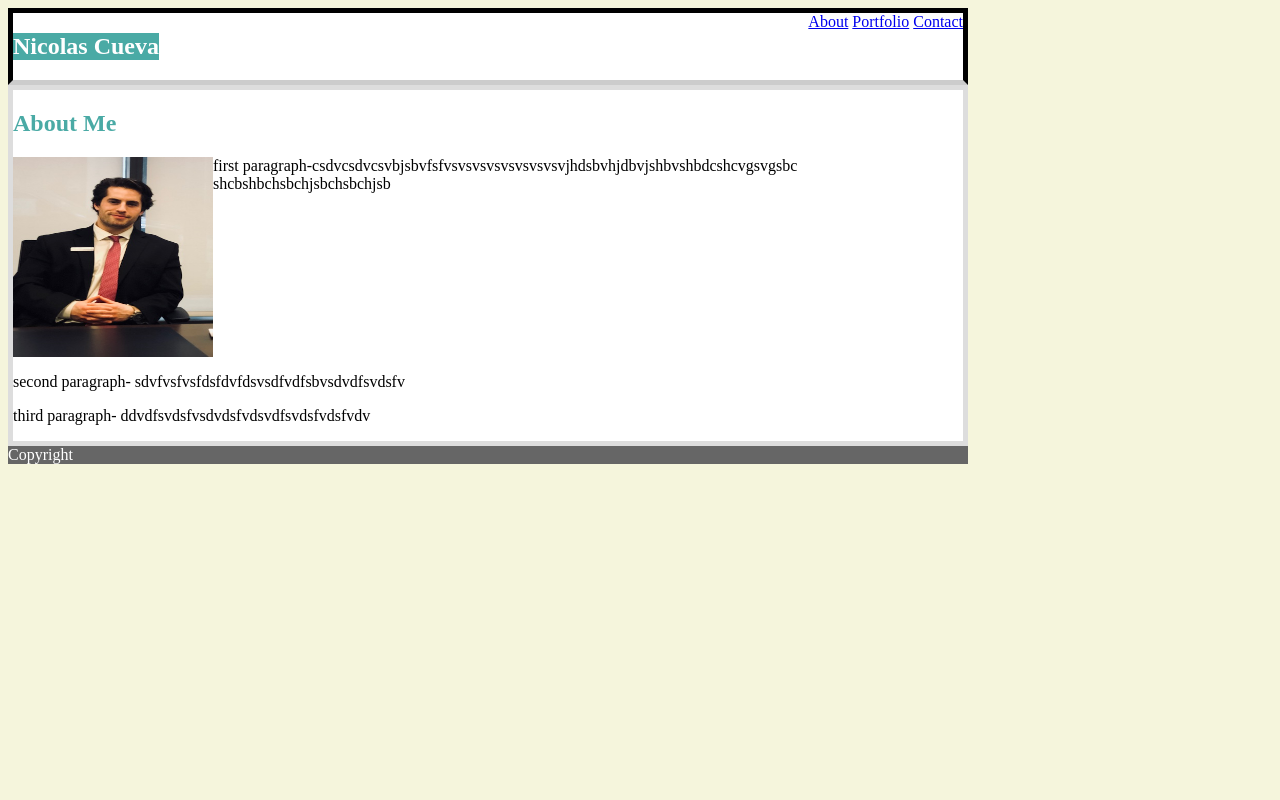
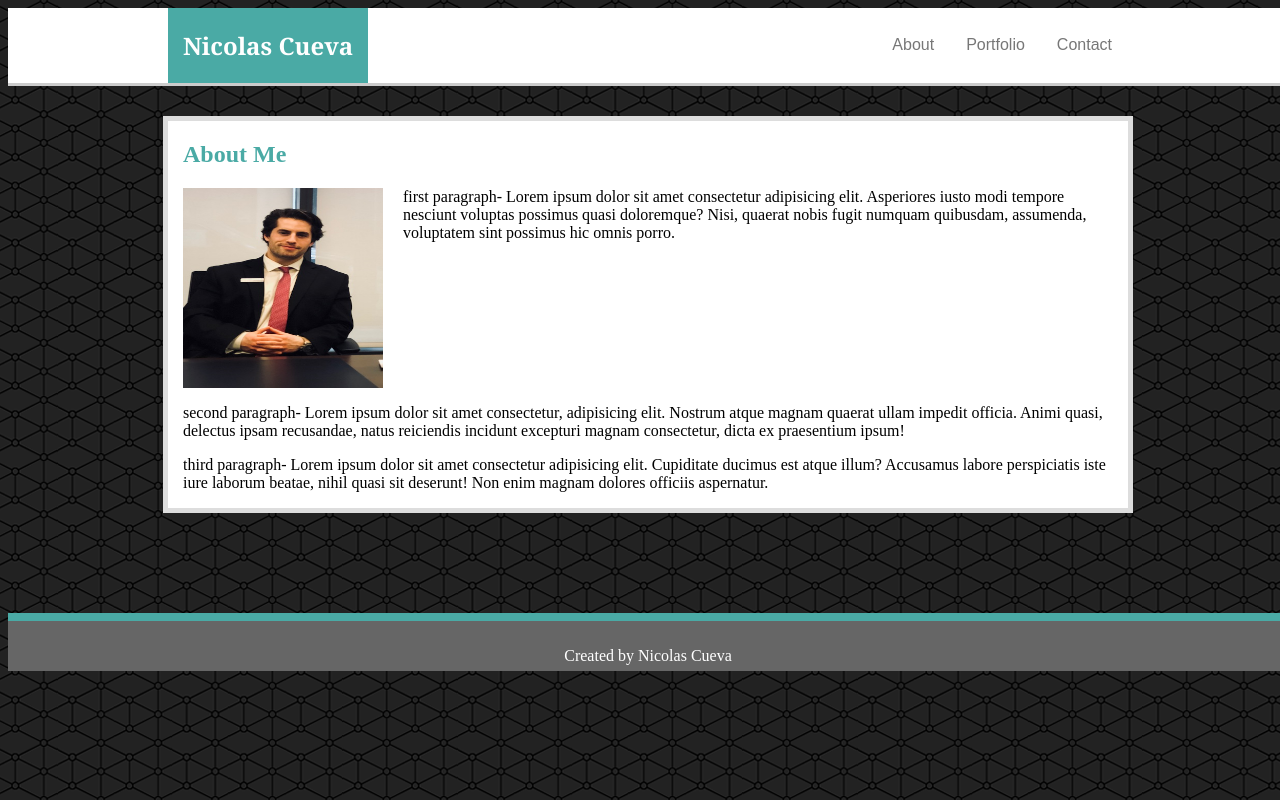
Before and after one commit to nicolascueva/Basic-Portfolio, a plain HTML site: page index.html in a window 1280 px wide. Drawn offline with Linux system fonts and the light colour scheme.

Commit message:
CSS Header/Footer Complete

```diff
--- a/assets/css/style.css
+++ b/assets/css/style.css
@@ -1,37 +1,94 @@
 
-.background {background-image: url("connectwork.png");}
-.background{background-color: beige;}
-.pagewidth {width: 960px}
+.background {
+    background-image: url(../images/connectwork/connectwork.png);
+}
 
-.header {background-color:#ffffff;
-}
-.alignleft{
-    float: left;
+.pagewidth {
+    width: 100%;
 
 }
 
-.alignright{
-    float: right;
+.contentwidth{
+width: 960px;
+margin-left: auto;
+margin-right: auto;
+}
 
+.header {
+    background-color:#ffffff;
+    margin-bottom: 30px;
+    border-bottom:#cccccc solid 3px;
+}
+
+.namebox {
+    float: left;
+    width: 200px;
+    height: 75px;
+    background-color: #4aaaa5;
+    font-family: Georgia, 'Times New Roman', Times, serif;
+    color: white;
+    font-size: 24px;
+    text-align: center;
+    vertical-align: middle;
+    line-height: 75px;
+    font-weight: bold;
+}
+
+ul {
+        list-style-type: none;
+        margin: 0;
+        padding: 0;
+        overflow: hidden;
+        background-color: #ffffff;
+        vertical-align: middle;
+        line-height: 30px;
+}
+
+li {
+        float: right;
+}
+
+li a {
+    display: block;
+    color: #777777;
+    text-align: center;
+    padding: 22px 16px;
+    text-decoration: none;
+    font-family: Arial, Helvetica, sans-serif;
 }
 
 .clear {clear: both;}
 
 .maincontent {background-color:#ffffff;
- border: 5px solid #dddddd}
+ border: 5px solid #dddddd;
 
-
-.footer {background-color:#666666 }
-
-.teal {
-    color: #4aaaa5;
 }
 
-.teal2 {
-    background-color: #4aaaa5;
+footer {
+background-color:#666666;
+color:#ffffff;
+text-align: center;
+height: 50px;
+vertical-align: bottom;
+line-height: 70px;
+margin-top: 100px;
+border-top: #4aaaa5 solid 8px;
 }
 
-.whitetext {
-    color: #ffffff;
+.mainsectiontitle {
+    color: #4aaaa5;
+    padding-left: 15px;
 }
-.headborder {border-bottom:#cccccc; border-width: 5px; border-style: solid; }
+
+.photoleft{
+    float: left;
+}
+
+img {
+    margin-right: 20px;
+}
+
+.paragraph {
+   padding-left: 15px;
+    padding-right: 15px;
+}
--- a/index.html
+++ b/index.html
@@ -11,43 +11,49 @@
 </head>
 
 <body class="background pagewidth">
+<!--background template for whole page and width of whole page-->
 
-    <section class="headborder header">
+    <section class="header"> <!--parameters for header box, 100% width-->
+
+        <div class="contentwidth"> <!--width of content in box (960px)-->
+
+            <!--left name box floated left+ parameters-->
+            <div class="namebox">Nicolas Cueva
+            </div>
+
+                <ul> <!--list, all elements floated right-->
+
+                    <li><a href="contact.html">Contact</a></li>
+                    <li><a href="portfolio.html">Portfolio</a></li>
+                    <li><a href="index.html">About</a></li>
+
+                </ul>
+
+            <div class="clear"> <!--clear the floats!-->
+            </div>
+
+        </div>
+
+    </section>
 
 
-     <h1 class="alignleft teal2 whitetext">Nicolas Cueva</h1>
+<!--Beginning of main content, content is 960px width-->
+     <div class="maincontent contentwidth">
 
-        <div class="alignright">
-            <a href="index.html">About</a>
-            <a href="portfolio.html">Portfolio</a>
-            <a href="contact.html">Contact</a>
-        </div>
+        <h2 class="mainsectiontitle">About Me</h2> <!--title of main section content-->
 
-
-     <div class="clear"></div>
-    </section>
-
-     <div class="maincontent">
-
-    <h2 class="teal">About Me</h2>
-
-
-
-        <p><img src="assets/images/chase_pic.png" width="200px" height="200px" alt="My Photo" class="alignleft"/>first paragraph-csdvcsdvcsvbjsbvfsfvsvsvsvsvsvsvsvsvjhdsbvhjdbvjshbvshbdcshcvgsvgsbc shcbshbchsbchjsbchsbchjsb</p>
-        <div class="clear"></div>
-        <p>second paragraph- sdvfvsfvsfdsfdvfdsvsdfvdfsbvsdvdfsvdsfv</p>
-        <p>third paragraph- ddvdfsvdsfvsdvdsfvdsvdfsvdsfvdsfvdv</p>
+            <p class="paragraph"><img src="assets/images/chase_pic.png" width="200px" height="200px" alt="My Photo" class="photoleft"/>first paragraph- Lorem ipsum dolor sit amet consectetur adipisicing elit. Asperiores iusto modi tempore nesciunt voluptas possimus quasi doloremque? Nisi, quaerat nobis fugit numquam quibusdam, assumenda, voluptatem sint possimus hic omnis porro. </p>
+                <div class="clear"></div>
+            <p class="paragraph">second paragraph- Lorem ipsum dolor sit amet consectetur, adipisicing elit. Nostrum atque magnam quaerat ullam impedit officia. Animi quasi, delectus ipsam recusandae, natus reiciendis incidunt excepturi magnam consectetur, dicta ex praesentium ipsum!</p>
+            <p class="paragraph">third paragraph- Lorem ipsum dolor sit amet consectetur adipisicing elit. Cupiditate ducimus est atque illum? Accusamus labore perspiciatis iste iure laborum beatae, nihil quasi sit deserunt! Non enim magnam dolores officiis aspernatur.</p>
 
     </div>
 
-        <footer class="footer whitetext">Copyright</footer>
 
-
-
-
-<!--Try using block display and flex block to organize the page with container tags-->
-
-<!--use divs before css to start block structure-->
+<!--footer width is 100% to cover all bottom like the header, text centered-->
+    <footer class="footer">
+         Created by Nicolas Cueva
+    </footer>
 
 
 
```
Also changed, not shown: contact.html (+26 -12 lines), portfolio.html (+27 -12 lines).
